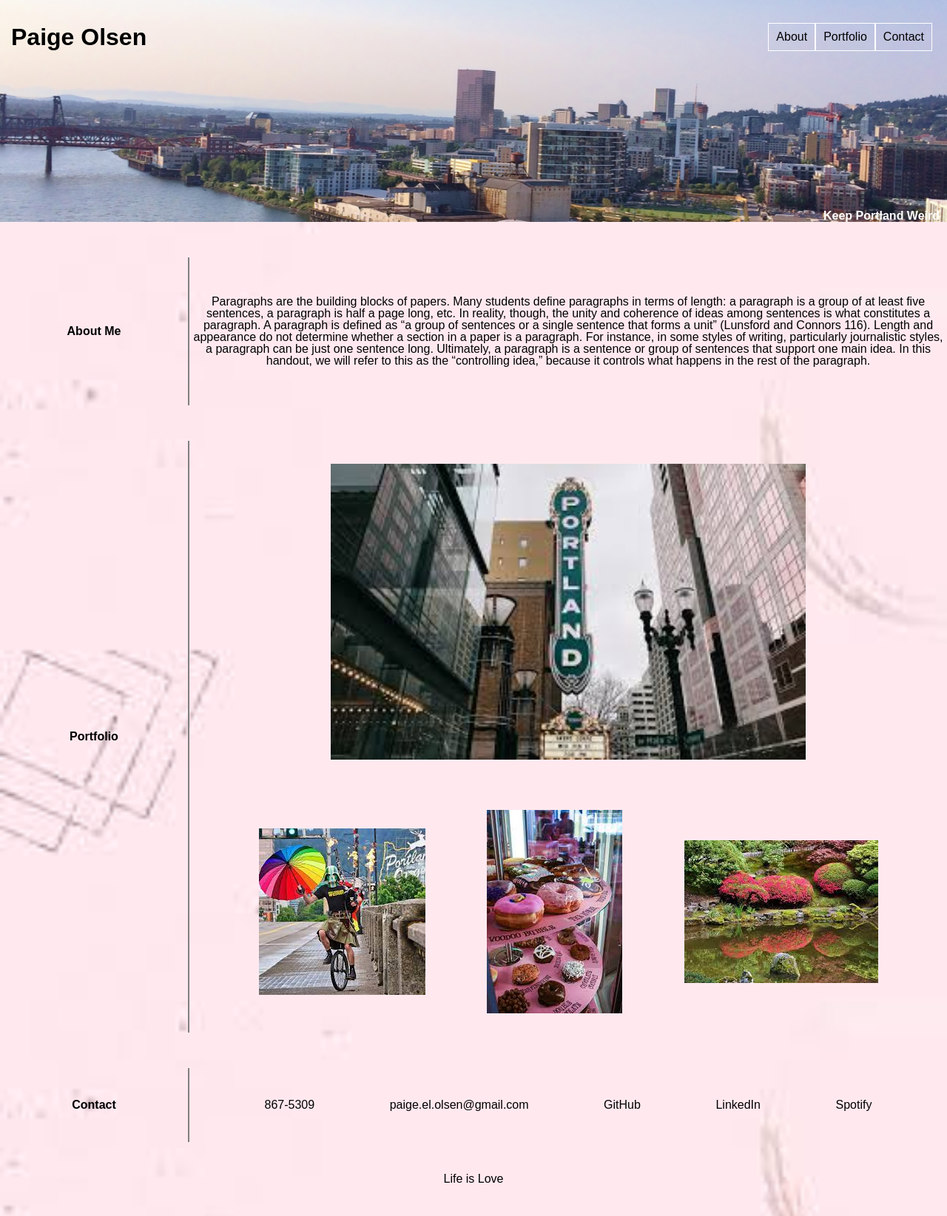
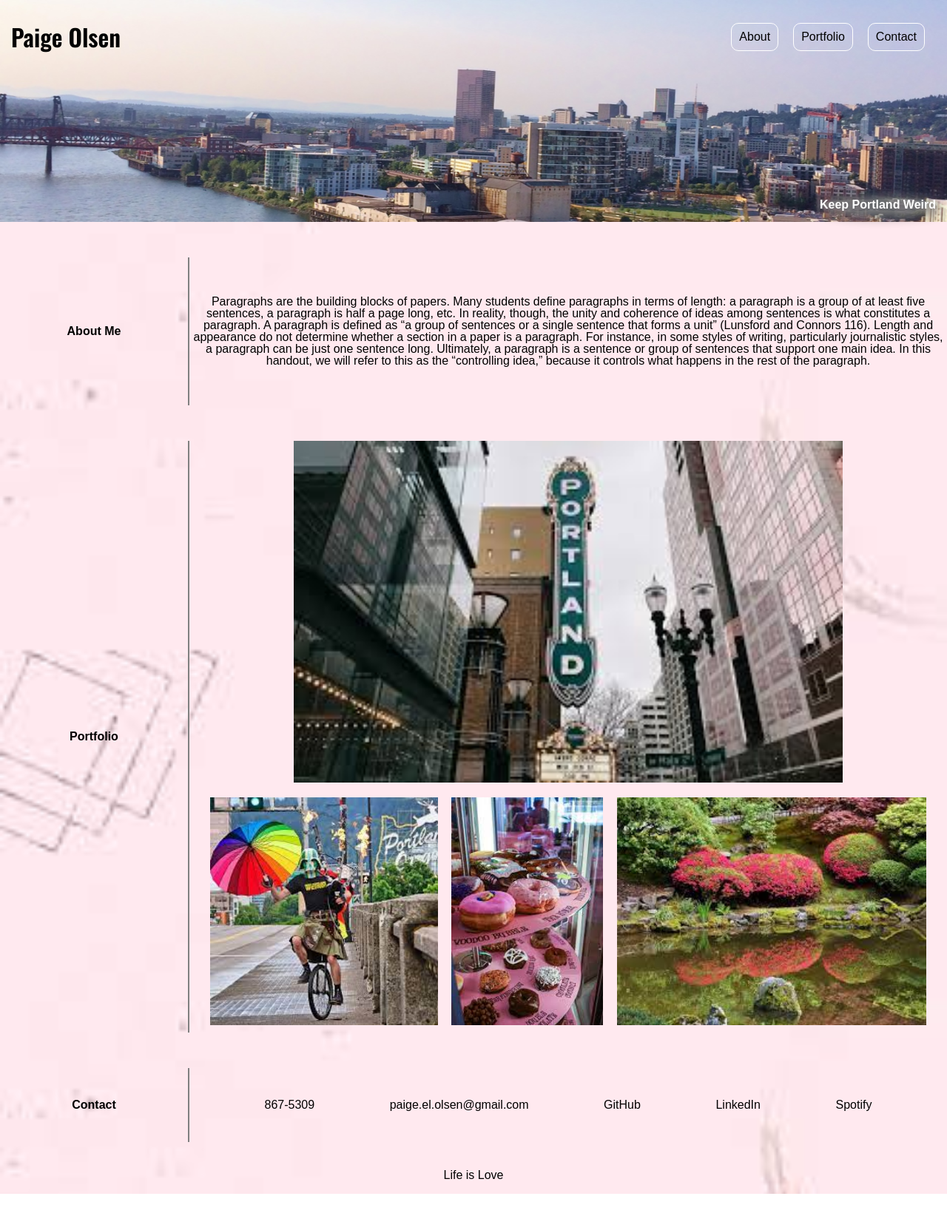
Before and after one commit to POlsen-92/portfolio, a plain HTML site: page index.html in a window 1280 px wide. Shown: the whole page at 74% size. After the commit the page ends 1614 px from the top, so only its background shows below. Drawn offline with nearby package versions, Linux system fonts and the light colour scheme.

Commit message:
Adjusting typography and css components

```diff
--- a/Assets/style.css
+++ b/Assets/style.css
@@ -28,8 +28,9 @@ header {
 
 h1 {
     display: flex;
+    font-family: 'Oswald';
     font-size: 32px;
-    font-weight: bold;
+    font-weight: 700;
     width: 20%;
     justify-content: flex-start;
     margin-left: 15px;
@@ -59,24 +60,28 @@ nav li {
     justify-content: flex-end;
     align-self: center;
     padding: 10px;
-    margin: 10;
+    margin: 10px;
     border: 1px white solid;
+    border-radius: 10px;
 }
 
 figcaption {
     display: flex;
     height: 200px;
+    justify-content: flex-end;
 }
 
 h2 {
-    width: 100%;
+    background-color: rgba(128, 128, 128, .75);
+    border-radius: 50%;
+    box-shadow: 3px 3px 15px 5px rgba(128, 128, 128);
     color: white;
     display: flex;
     font-family: ;
     font-weight: bold;
-    justify-content: flex-end;
     align-self: flex-end;
-    margin-right: 10px;
+    margin-right: 15px;
+    margin-bottom: 15px;
 }
 
 /* Main includes sections of "About Me", "Portfolio" and "Contact" */
@@ -89,6 +94,7 @@ section {
     display: flex;
     flex-direction: row;
 }
+
 h3, h4, h5 {
     display: flex;
     width: 20%;
@@ -127,7 +133,7 @@ h3, h4, h5 {
 }
 
 .main-work img {
-    height: 400px;
+    height: 100%;
     width: auto;
 }
 
@@ -140,7 +146,8 @@ h3, h4, h5 {
 }
 
 .minor-work img {
-
+    height: 100%;
+    width: auto;
 }
     /* Contact Section */
 .contact {
@@ -162,7 +169,8 @@ h3, h4, h5 {
 /* Footer */
 footer {
     display: flex;
-    height: 100px;
+    height: 50px;
     justify-content: center;
     align-items: center;
+    margin-top: 20px;
 }
--- a/index.html
+++ b/index.html
@@ -4,6 +4,7 @@
     <meta charset="UTF-8">
     <meta http-equiv="X-UA-Compatible" content="IE=edge">
     <meta name="viewport" content="width=device-width, initial-scale=1.0">
+    <link href="https://fonts.googleapis.com/css2?family=Oswald:wght@400;600&family=Quattrocento+Sans:ital,wght@0,400;0,700;1,400;1,700&display=swap" rel="stylesheet">
     <link rel="stylesheet" href="./Assets/reset.css">
     <link rel="stylesheet" href="./Assets/style.css">
     <title>Document</title>
@@ -50,9 +51,9 @@
             <h5>Contact</h5>
             <ul>
                 <li>867-5309</li>
-                <li><a href="mailto:paige.el.olsen@gmail.com">paige.el.olsen@gmail.com</a></li>
-                <li><a href="https://github.com/POlsen-92">GitHub</a></li>
-                <li><a href="https://www.linkedin.com/in/paige-olsen-2aba9685/">LinkedIn</a></li>
+                <li><a href="mailto:paige.el.olsen@gmail.com" target="_blank">paige.el.olsen@gmail.com</a></li>
+                <li><a href="https://github.com/POlsen-92" target="_blank">GitHub</a></li>
+                <li><a href="https://www.linkedin.com/in/paige-olsen-2aba9685/" target="_blank">LinkedIn</a></li>
                 <li><a href="#">Spotify</a></li>
             </ul>
         </section>
```
